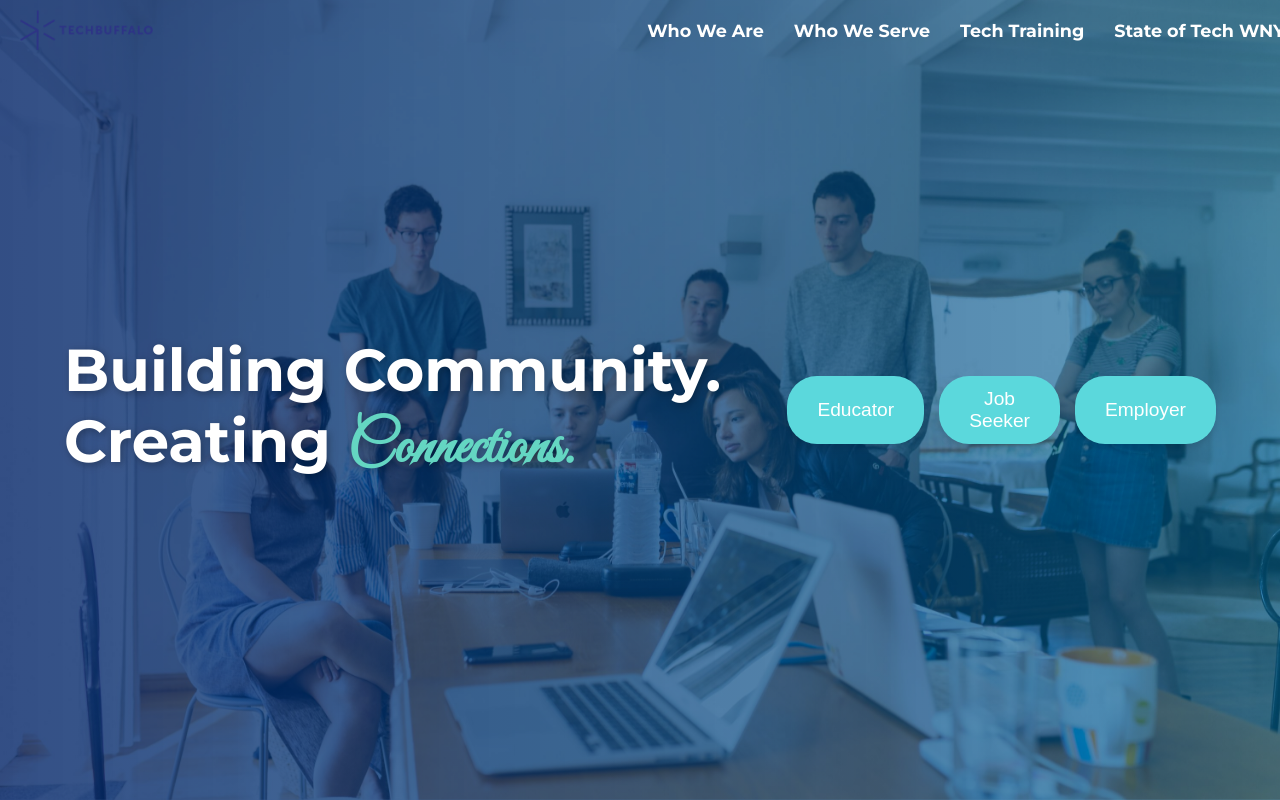
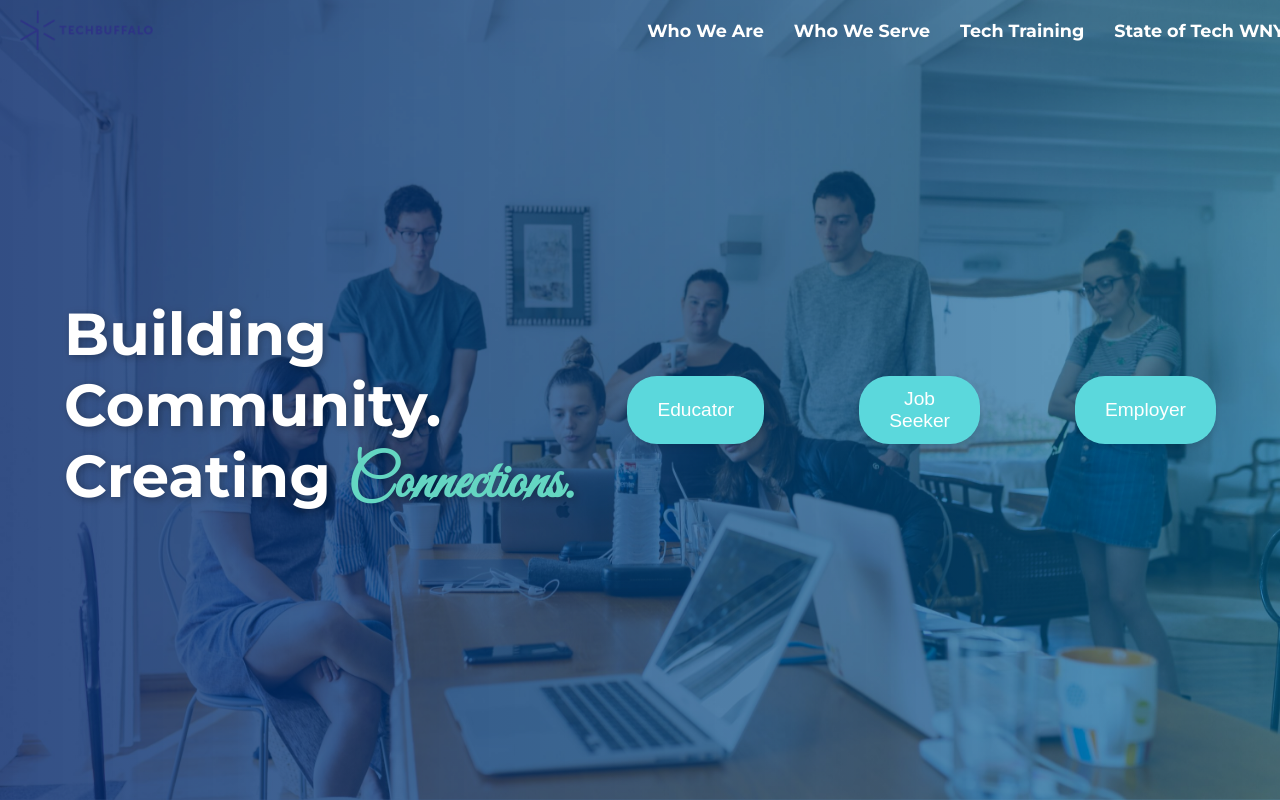
Before and after one commit to AnushaUKumar/Skills-Gap-Analysis-with-Generative-AI, a React (Create React App) app in the folder frontend/: page / in a window 1280 px wide. Built offline with nearby package versions, Linux system fonts and the light colour scheme.

Commit message:
Update TargetRolePage.css

```diff
--- a/frontend/src/components/TargetRolePage.css
+++ b/frontend/src/components/TargetRolePage.css
@@ -102,7 +102,7 @@ p {
 button {
     margin-top: 20px;
     padding: 12px 30px;
-    background-color: #ef233c; /* Red button */
+    background-color: #67d2d3; /* Red button */
     color: white;
     border: none;
     border-radius: 8px;
@@ -112,7 +112,7 @@ button {
 }
 
 button:hover {
-    background-color: #d90429;
+    background-color: #6ad0df;
 }
 
 /* Ensure consistent padding for different screen sizes */
@@ -135,32 +135,35 @@ button:hover {
 /* Button Styles */
 button {
     padding: 12px 30px;
-    background-color: #ef233c; /* Red button */
+    background-color: #59beb6; /* Red button */
     color: white;
     border: none;
     border-radius: 8px;
     cursor: pointer;
+    margin-left:80px;
     font-size: 1.2rem;
     transition: background-color 0.3s ease;
 }
 
 button:hover {
-    background-color: #d90429;
+    background-color: #7ecdd3;
 }
 
 /* Button Container */
 .button-container {
     display: flex;
     justify-content: center;
-    gap: 20px; /* Space between buttons */
+    gap: 100px;  /* Space between buttons */
     margin-top: 20px;
+
 }
 
 /* Next Button Styles */
 .next-button {
-    background-color: #28a745; /* Green color for next button */
+    background-color:  #59beb6;
+    margin-right: 40px;/* Green color for next button */
 }
 
 .next-button:hover {
-    background-color: #218838;
+    background-color: #7cc9ce;
 }
```
